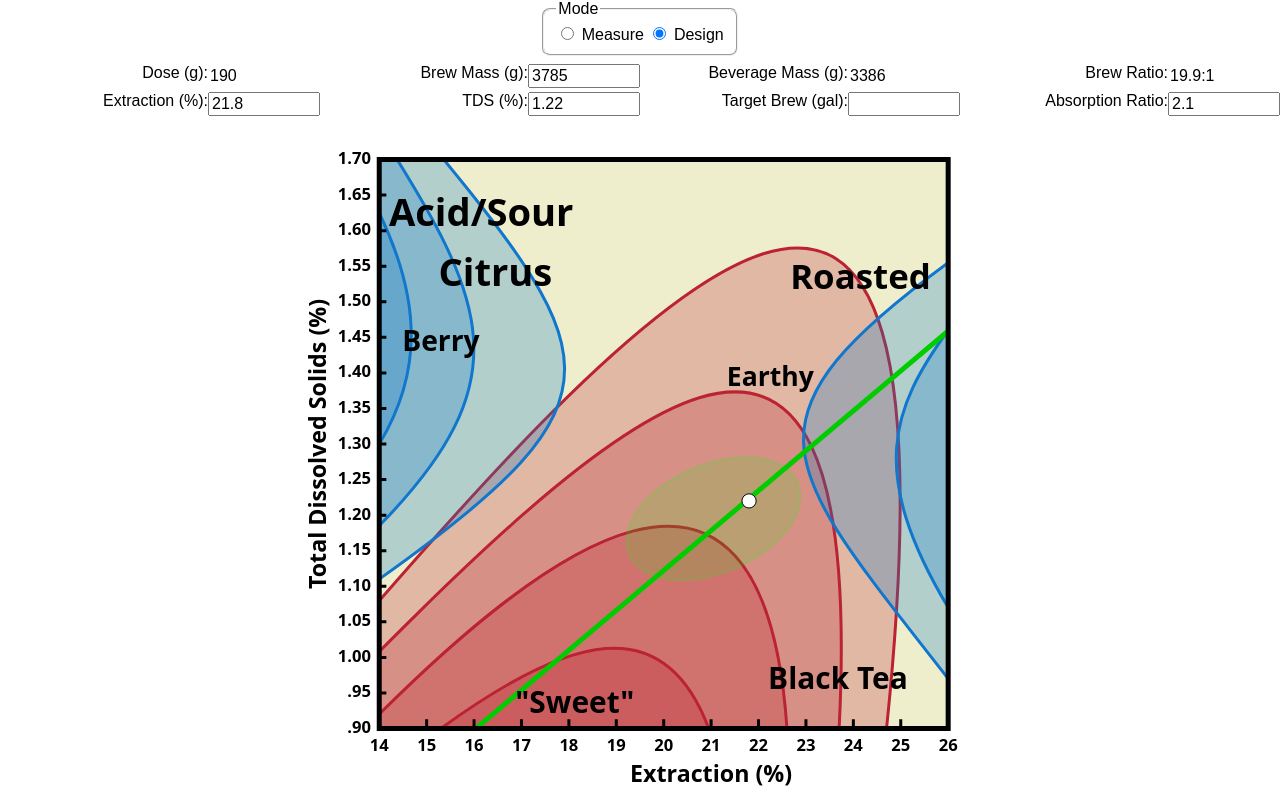
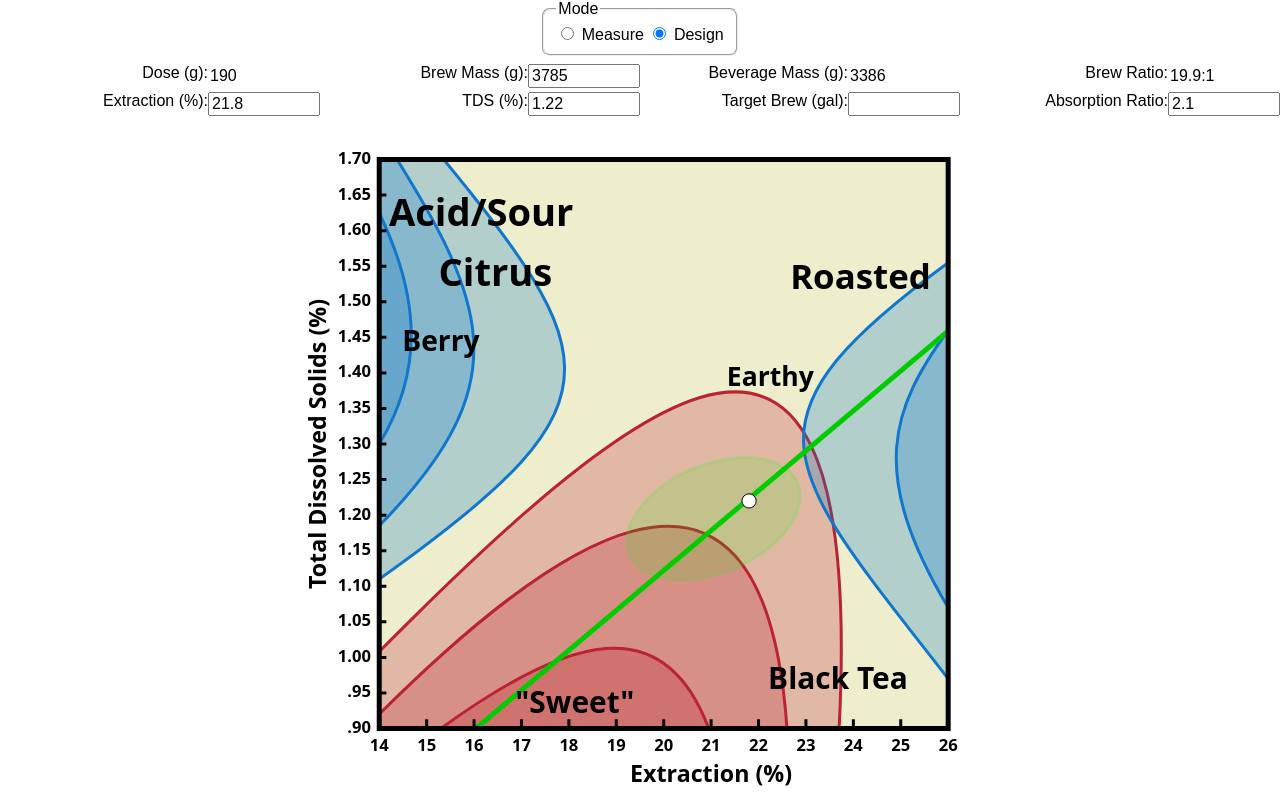
Before and after one commit to markschwartzkopf/foundry-brew-design-measure, a website with bundled scripts: page src/brew-calc.html in a window 1280 px wide. Built offline with nearby package versions, Linux system fonts and the light colour scheme.

Commit message:
fix: correct number of cluster 1 lines

```diff
--- a/package.json
+++ b/package.json
@@ -1,6 +1,6 @@
 {
   "name": "foundry-brew-design-measure",
-  "version": "1.0.6",
+  "version": "1.0.7",
   "description": "Browser-based brew design and measurement tool for Foundry Coffee House",
   "scripts": {
     "windows-open": "cmd /c start \"\" \"dist/index.html\"",
--- a/src/brew-calc.html
+++ b/src/brew-calc.html
@@ -192,11 +192,11 @@
               vector-effect="non-scaling-stroke"
               d="M12.4 0.9C19 1.35 24.3 1.69 23.7 0.9"
             />
-            <path
+            <!-- <path
               stroke-width="3"
               vector-effect="non-scaling-stroke"
               d="M11.7 0.9C20.4 1.59 26.4 1.99 24.7 0.9"
-            />
+            /> -->
           </g>
           <g id="cluster2" stroke="#17C" fill="#17C4">
             <path
```
Also changed, not shown: chart.svg.
